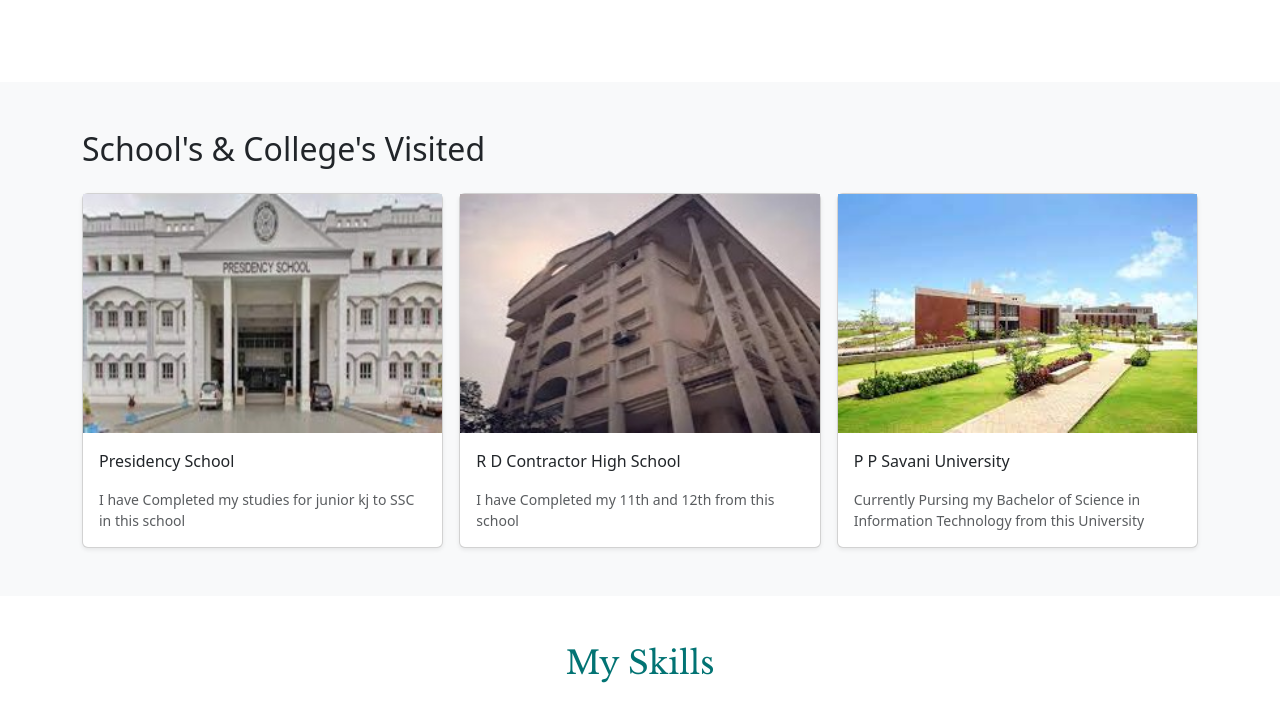
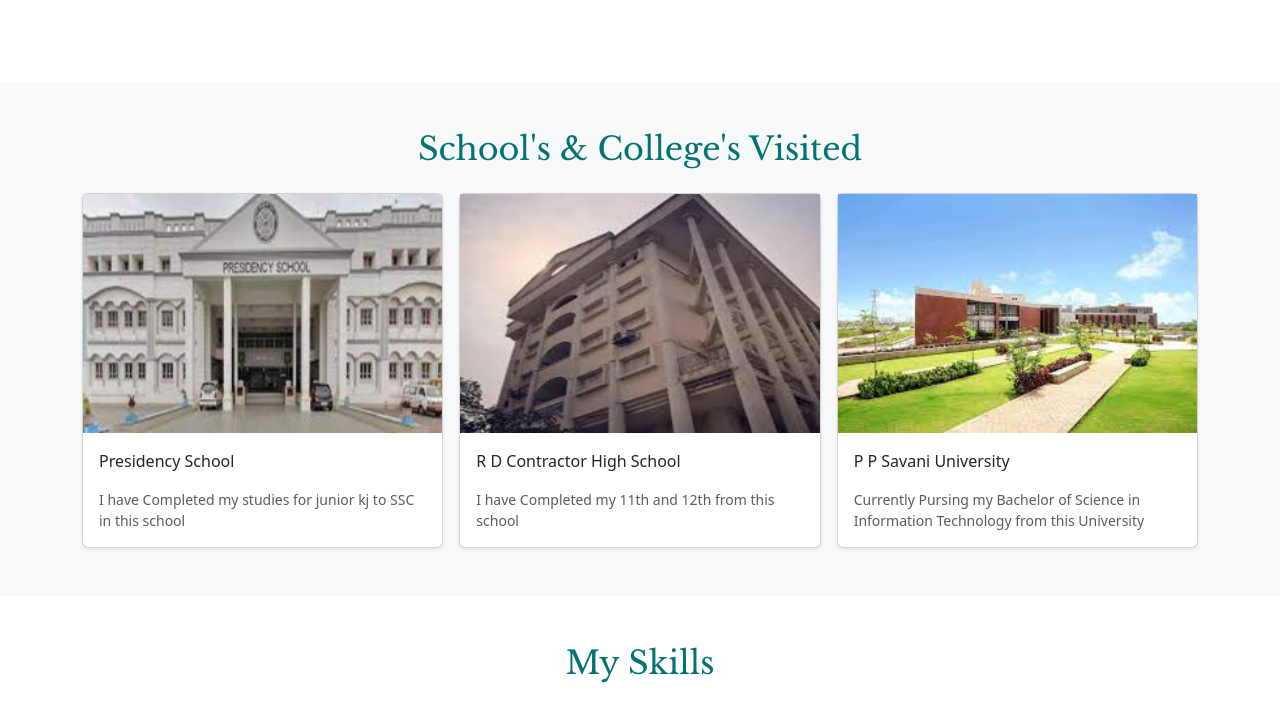
Before and after one commit to Krish262002/Resume, a plain HTML site: page index.html in a window 1280 px wide. Shown: the part 1200-1924 px from the top of the page. Drawn offline with nearby package versions, Linux system fonts and the light colour scheme; a web font is replaced by a local one.

Commit message:
Update style.css

```diff
--- a/style.css
+++ b/style.css
@@ -71,3 +71,10 @@
     background-size: 180% 180%;
     animation: gradient-animation 18s ease infinite;
   }
+
+.text {
+    text-align: center;
+    font-family: 'Libre Baskerville', serif;
+    color: #027373;
+    font-weight: bold;
+}
```
